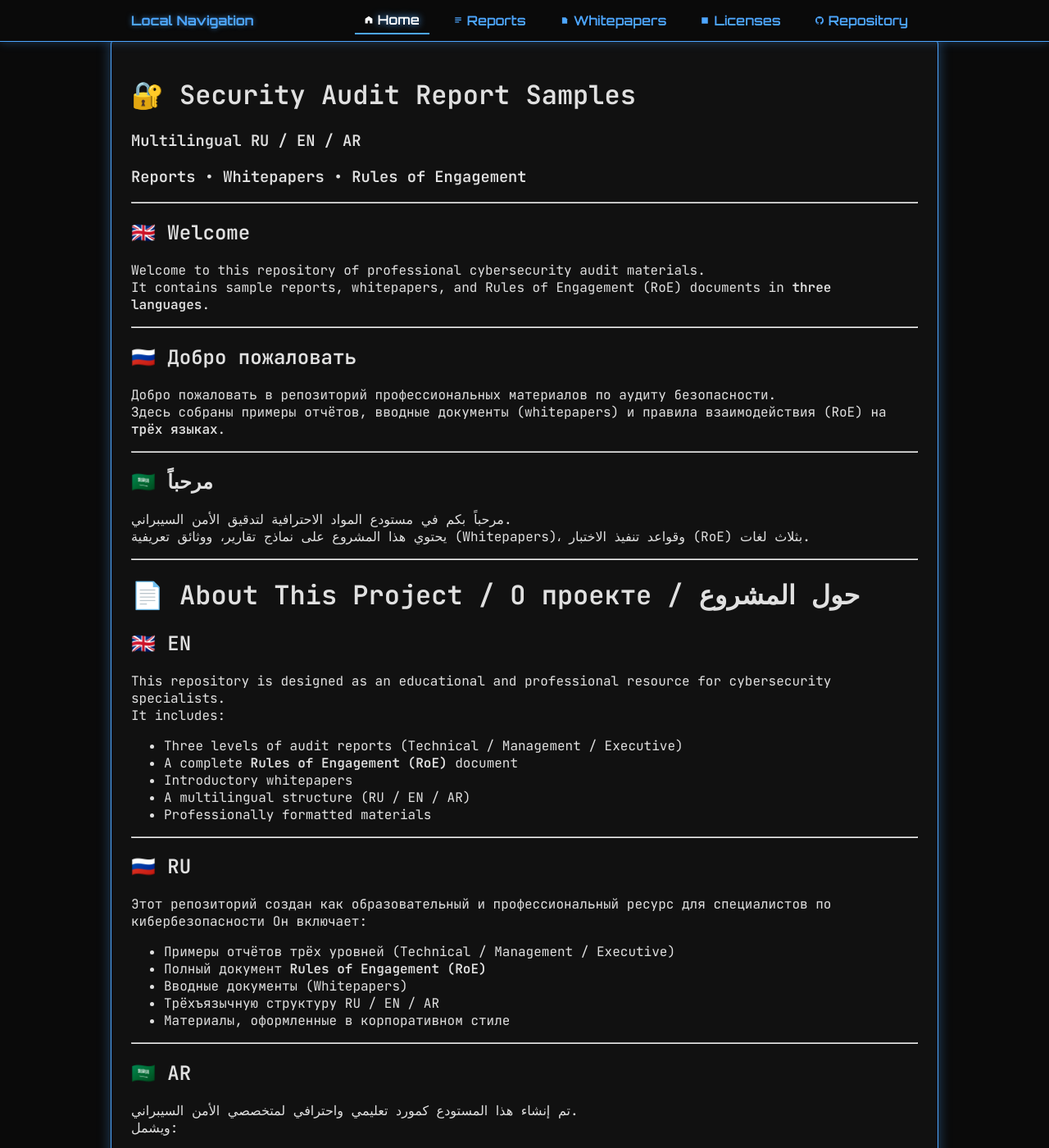
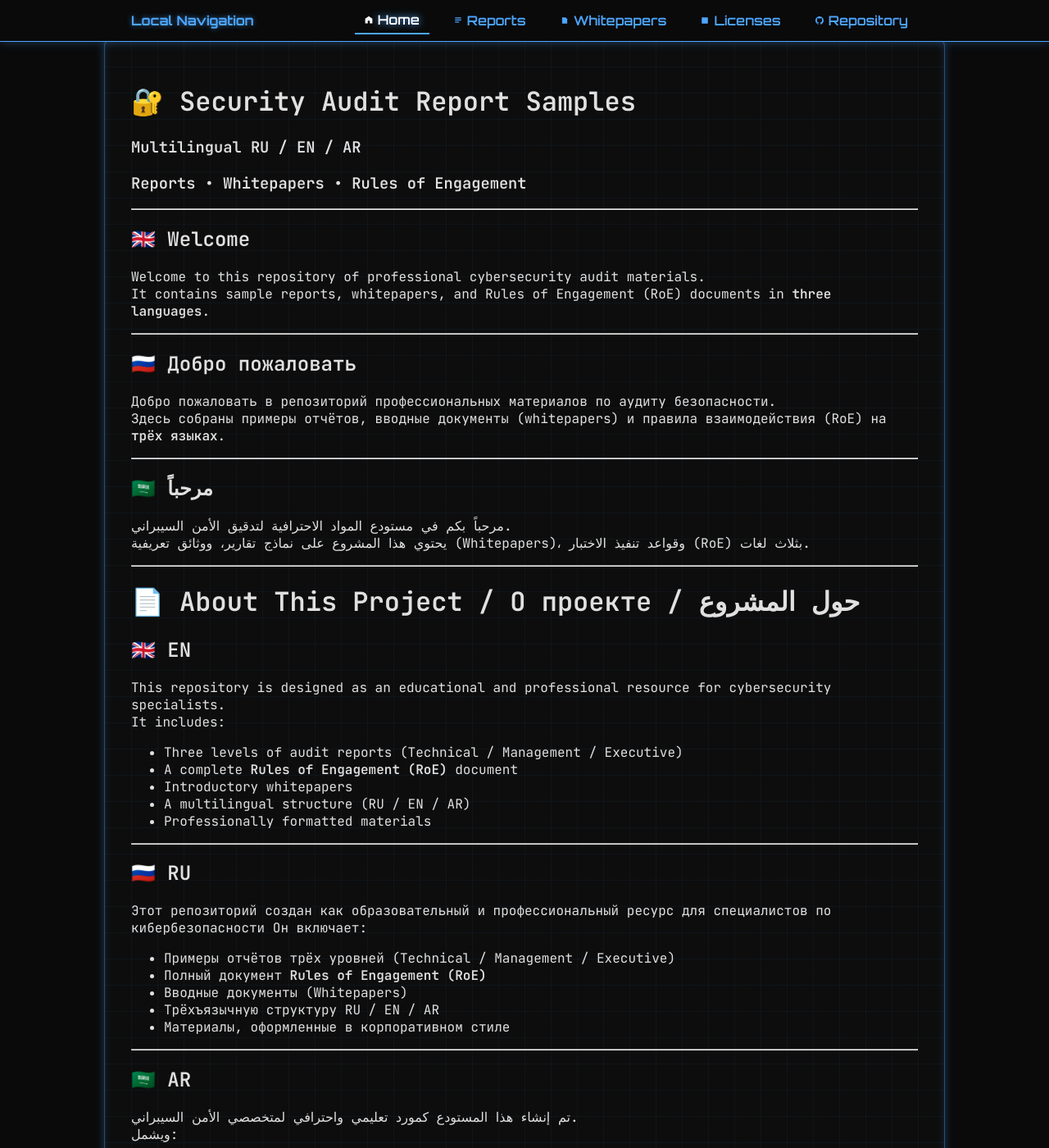
Before and after one commit to SergMorelli/SergMorelli-security-audit-report-samples, a Jekyll site: the page built from index.md, in a window 1280 px wide and 1400 px high. Shown: the whole window at 82% size. Built offline with Jekyll 4.4.1, drawn with Linux system fonts in a browser that asks for light colours; our own code applies the rules of GitHub Pages for plain Markdown files.

Commit message:
Update style.css

```diff
--- a/assets/css/style.css
+++ b/assets/css/style.css
@@ -193,6 +193,29 @@ a:hover {
     }
 }
 
+/* === MAIN CONTENT BLOCK (DataDef Cyberpunk) === */
+
+.container {
+    max-width: 960px;
+    margin: 0 auto;
+    padding: 32px;
+    background: #0d0d0d;
+    border: 1px solid rgba(77,166,255,0.4);
+    box-shadow:
+        0 0 12px rgba(77,166,255,0.3),
+        inset 0 0 12px rgba(77,166,255,0.15);
+    border-radius: 8px;
+    position: relative;
+    z-index: 1;
+
+    /* “сеточный” эффект */
+    background-image:
+        linear-gradient(rgba(77,166,255,0.05) 1px, transparent 1px),
+        linear-gradient(90deg, rgba(77,166,255,0.05) 1px, transparent 1px);
+    background-size: 32px 32px;
+}
+
+
 /* ============================================================
    FOOTER
    ============================================================ */
```
